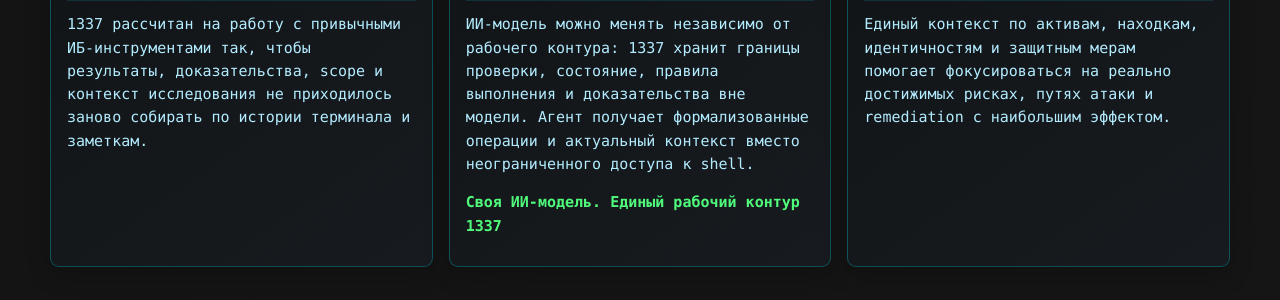
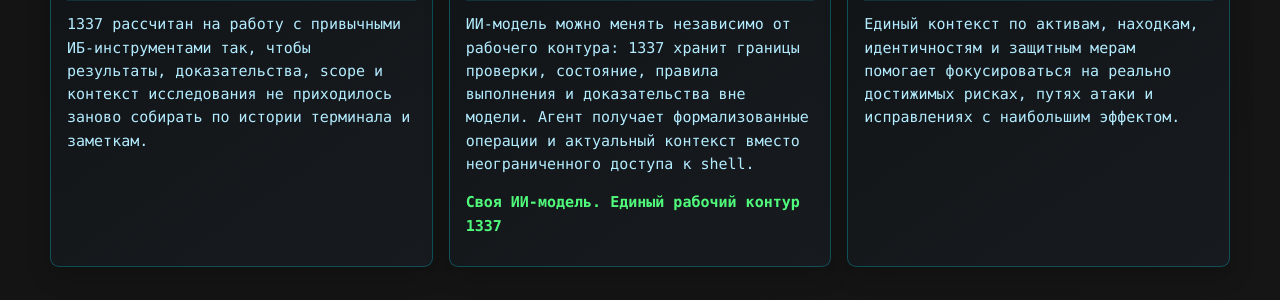
Before and after one commit to Fuzzy-Technologies/1337, a Jekyll site: the page built from ru/index.md, in a window 1280 px wide and 900 px high, scrolled down 1167 px. Shown: the part 245-545 px from the top of the window. Built offline with Jekyll 4.4.1, drawn with Linux system fonts in a browser that asks for light colours; Markdown is read by kramdown in place of the engine named in the settings; some of the changed text lies outside the part shown.

Commit message:
1337: tighten site slogans and Russian terminology

```diff
--- a/ru/index.md
+++ b/ru/index.md
@@ -19,7 +19,7 @@ description: 1337 Security Workbench от Fuzzy Technologies — открыта
 <section class="hero hero-grid">
   <div class="hero-primary">
     <p class="eyebrow">Открытая рабочая среда ИБ · Рантайм для ИИ-агентов без привязки к конкретной модели</p>
-    <p class="hero-hook">Инструменты находят факты.<br><strong>1337 сохраняет состояние защищённости.</strong></p>
+    <p class="hero-hook">Инструменты находят факты.<br><strong>1337 сохраняет состояние защищённости</strong></p>
     <span class="status">Pre-alpha · Community core (Apache-2.0) · v0.1.8</span>
   </div>
 
@@ -103,7 +103,7 @@ description: 1337 Security Workbench от Fuzzy Technologies — открыта
     <section class="card">
       <span class="card-label">Операционная ИБ</span>
       <h3>Команды безопасности</h3>
-      <p>Единый контекст по активам, находкам, идентичностям и защитным мерам помогает фокусироваться на реально достижимых рисках, путях атаки и remediation с наибольшим эффектом.</p>
+      <p>Единый контекст по активам, находкам, идентичностям и защитным мерам помогает фокусироваться на реально достижимых рисках, путях атаки и исправлениях с наибольшим эффектом.</p>
     </section>
   </div>
 </section>
```
Also changed, not shown: index.md (+1 -1 lines).
